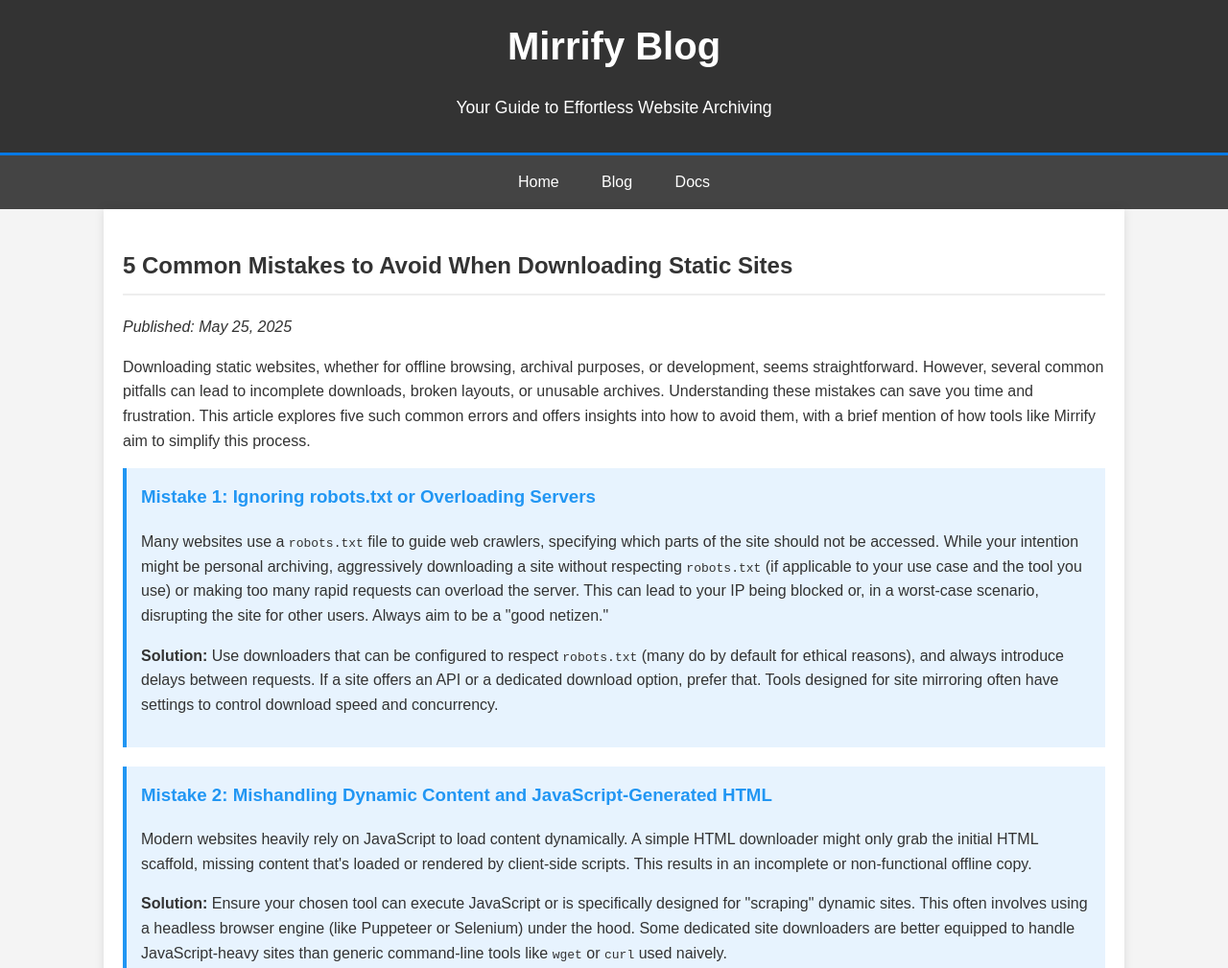
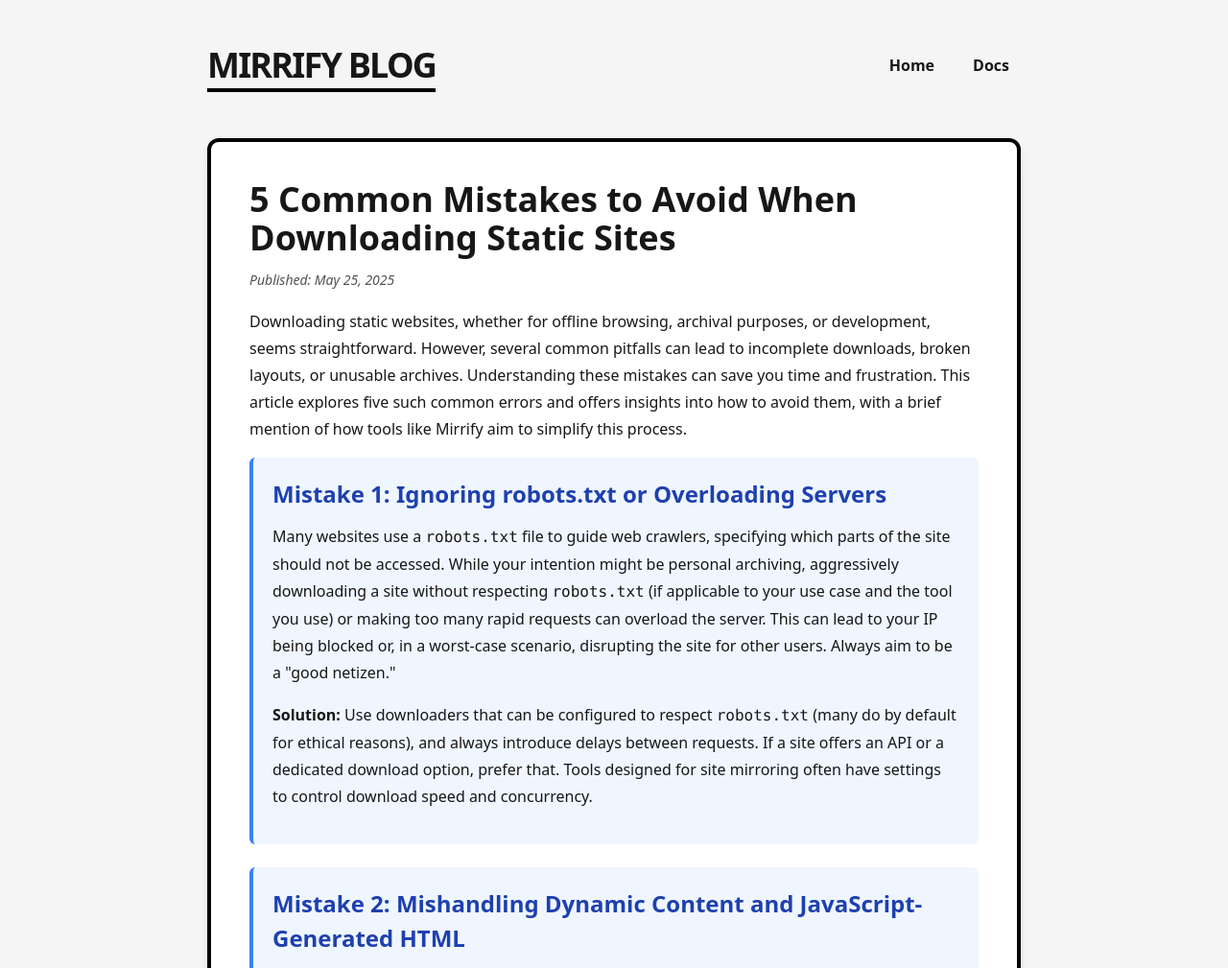
Before and after one commit to maddox05/mirrify, a browser extension: page onepager/blog/5-common-mistakes-to-avoid-when-downloading-static-sites.html in a window 1280 px wide. Shown: the top 1009 px of the page at 96% size. Drawn offline with nearby package versions, Linux system fonts and the light colour scheme.

Commit message:
fix mirrify blog

```diff
--- a/onepager/blog/5-common-mistakes-to-avoid-when-downloading-static-sites.html
+++ b/onepager/blog/5-common-mistakes-to-avoid-when-downloading-static-sites.html
@@ -1,6 +1,20 @@
 <!DOCTYPE html>
 <html lang="en">
   <head>
+    <!-- Google tag (gtag.js) -->
+    <script
+      async
+      src="https://www.googletagmanager.com/gtag/js?id=G-D1QS88GF1Z"
+    ></script>
+    <script>
+      window.dataLayer = window.dataLayer || [];
+      function gtag() {
+        dataLayer.push(arguments);
+      }
+      gtag("js", new Date());
+
+      gtag("config", "G-D1QS88GF1Z");
+    </script>
     <meta charset="UTF-8" />
     <meta name="viewport" content="width=device-width, initial-scale=1.0" />
     <meta
@@ -14,193 +28,201 @@
     <title>
       5 Common Mistakes to Avoid When Downloading Static Sites | Mirrify Blog
     </title>
+    <!-- Favicons -->
+    <link rel="icon" href="/assets/lambda.ico" type="image/x-icon" />
+    <link rel="shortcut icon" href="/assets/lambda.ico" type="image/x-icon" />
+    <link rel="apple-touch-icon" href="/assets/lambda.ico" />
+    <meta name="msapplication-TileImage" content="/assets/lambda.ico" />
+
+    <script src="https://cdn.tailwindcss.com"></script>
     <style>
-      body {
-        font-family: sans-serif;
-        line-height: 1.6;
-        margin: 0;
-        padding: 0;
-        background-color: #f4f4f4;
-        color: #333;
+      html {
+        font-family: "Courier New", monospace;
       }
-      .container {
-        width: 80%;
-        margin: auto;
-        overflow: hidden;
-        padding: 20px;
-        background-color: #fff;
-        box-shadow: 0 0 10px rgba(0, 0, 0, 0.1);
+      /* Basic styling for blog content */
+      .blog-content h2 {
+        font-size: 1.8rem; /* Tailwind text-2xl approx */
+        font-weight: bold;
+        margin-top: 2rem; /* Tailwind mt-8 approx */
+        margin-bottom: 1rem; /* Tailwind mb-4 approx */
+        border-bottom-width: 2px;
+        border-color: #e5e7eb; /* Tailwind gray-200 approx */
+        padding-bottom: 0.5rem; /* Tailwind pb-2 approx */
       }
-      header {
-        background: #333;
-        color: #fff;
-        padding: 1rem 0;
-        text-align: center;
-        border-bottom: #0779e4 3px solid;
+      .blog-content h3 {
+        font-size: 1.5rem; /* Tailwind text-xl approx */
+        font-weight: bold;
+        margin-top: 1.5rem; /* Tailwind mt-6 approx */
+        margin-bottom: 0.75rem; /* Tailwind mb-3 approx */
+        color: #1e3a8a; /* A darker blue, adjust as needed */
       }
-      header h1 {
-        margin: 0;
-        font-size: 2.5rem;
+      .blog-content p {
+        margin-bottom: 1rem; /* Tailwind mb-4 approx */
+        line-height: 1.75; /* Tailwind leading-relaxed approx */
       }
-      header p {
-        font-size: 1.1rem;
+      .blog-content ul {
+        list-style-type: disc;
+        margin-left: 1.5rem; /* Tailwind ml-6 approx */
+        margin-bottom: 1rem; /* Tailwind mb-4 approx */
       }
-      nav ul {
-        padding: 0;
-        list-style: none;
-        text-align: center;
-        background: #444;
-        margin: 0;
+      .blog-content li {
+        margin-bottom: 0.5rem; /* Tailwind mb-2 approx */
       }
-      nav ul li {
-        display: inline;
+      .blog-content a {
+        color: #2563eb; /* Tailwind blue-600 approx */
+        text-decoration: underline;
       }
-      nav ul li a {
-        color: #fff;
-        text-decoration: none;
-        padding: 15px 20px;
-        display: inline-block;
-      }
-      nav ul li a:hover {
-        background: #0779e4;
-      }
-      article h2 {
-        color: #333;
-        border-bottom: 2px solid #eee;
-        padding-bottom: 10px;
-      }
-      article h3 {
-        color: #0779e4;
+      .blog-content a:hover {
+        color: #1d4ed8; /* Tailwind blue-700 approx */
       }
       .mistake-summary {
-        background-color: #e7f3fe;
-        border-left: 4px solid #2196f3;
-        padding: 15px;
-        margin-bottom: 20px;
+        background-color: #eff6ff; /* Tailwind blue-50 approx */
+        border-left-width: 4px;
+        border-color: #3b82f6; /* Tailwind blue-500 approx */
+        padding: 1.25rem; /* Tailwind p-5 approx */
+        margin-bottom: 1.5rem; /* Tailwind mb-6 approx */
+        border-radius: 0.375rem; /* Tailwind rounded-md approx */
       }
       .mistake-summary h3 {
         margin-top: 0;
-        color: #2196f3;
-      }
-      footer {
-        text-align: center;
-        padding: 20px;
-        background: #333;
-        color: #fff;
-        margin-top: 20px;
+        color: #1e40af; /* Tailwind blue-800 approx */
       }
       .references {
-        margin-top: 30px;
-        padding-top: 15px;
-        border-top: 1px solid #ccc;
+        margin-top: 2.5rem; /* Tailwind mt-10 approx */
+        padding-top: 1rem; /* Tailwind pt-4 approx */
+        border-top-width: 1px;
+        border-color: #d1d5db; /* Tailwind gray-300 approx */
       }
       .references h3 {
-        color: #333;
-      }
-      .references ul {
-        list-style-type: disc;
-        padding-left: 20px;
-      }
-      .references ul li {
-        margin-bottom: 5px;
+        color: #1f2937; /* Tailwind gray-800 approx */
       }
     </style>
   </head>
-  <body>
-    <header>
-      <h1>Mirrify Blog</h1>
-      <p>Your Guide to Effortless Website Archiving</p>
-    </header>
-    <nav>
-      <ul>
-        <li><a href="/">Home</a></li>
-        <li><a href="/blog/">Blog</a></li>
-        <li><a href="/docs/">Docs</a></li>
+  <body class="bg-neutral-100 text-neutral-900">
+    <div class="max-w-4xl mx-auto px-6 py-12">
+      <header class="mb-12 flex justify-between items-start">
+        <div>
+          <h1
+            class="text-4xl font-bold tracking-tighter uppercase border-b-4 border-black inline-block pb-1"
+          >
+            <a href="/blog/" class="text-neutral-900">Mirrify Blog</a>
+          </h1>
+        </div>
+        <nav class="pt-2">
+          <ul class="flex space-x-4 font-bold">
+            <li>
+              <a
+                href="/"
+                class="px-3 py-2 text-neutral-900 hover:bg-black hover:text-white transition"
+                >Home</a
+              >
+            </li>
+            <li>
+              <a
+                href="/docs/index.html"
+                class="px-3 py-2 text-neutral-900 hover:bg-black hover:text-white transition"
+                >Docs</a
+              >
+            </li>
           </ul>
         </nav>
-    <div class="container">
-      <article>
-        <h2>5 Common Mistakes to Avoid When Downloading Static Sites</h2>
-        <p><em>Published: May 25, 2025</em></p>
+      </header>
+
+      <main
+        class="bg-white p-8 md:p-10 border-4 border-black shadow-lg rounded-xl"
+      >
+        <article class="blog-content">
+          <h1 class="text-3xl md:text-4xl font-bold mb-3">
+            5 Common Mistakes to Avoid When Downloading Static Sites
+          </h1>
+          <p class="text-sm text-neutral-600 mb-8">
+            <em>Published: May 25, 2025</em>
+          </p>
 
           <p>
             Downloading static websites, whether for offline browsing, archival
             purposes, or development, seems straightforward. However, several
             common pitfalls can lead to incomplete downloads, broken layouts, or
-          unusable archives. Understanding these mistakes can save you time and
-          frustration. This article explores five such common errors and offers
-          insights into how to avoid them, with a brief mention of how tools
-          like Mirrify aim to simplify this process.
+            unusable archives. Understanding these mistakes can save you time
+            and frustration. This article explores five such common errors and
+            offers insights into how to avoid them, with a brief mention of how
+            tools like Mirrify aim to simplify this process.
           </p>
 
           <section class="mistake-summary">
             <h3>Mistake 1: Ignoring robots.txt or Overloading Servers</h3>
             <p>
               Many websites use a <code>robots.txt</code> file to guide web
-            crawlers, specifying which parts of the site should not be accessed.
-            While your intention might be personal archiving, aggressively
-            downloading a site without respecting <code>robots.txt</code> (if
-            applicable to your use case and the tool you use) or making too many
-            rapid requests can overload the server. This can lead to your IP
-            being blocked or, in a worst-case scenario, disrupting the site for
-            other users. Always aim to be a "good netizen."
+              crawlers, specifying which parts of the site should not be
+              accessed. While your intention might be personal archiving,
+              aggressively downloading a site without respecting
+              <code>robots.txt</code> (if applicable to your use case and the
+              tool you use) or making too many rapid requests can overload the
+              server. This can lead to your IP being blocked or, in a worst-case
+              scenario, disrupting the site for other users. Always aim to be a
+              "good netizen."
             </p>
             <p>
-            <strong>Solution:</strong> Use downloaders that can be configured to
-            respect <code>robots.txt</code> (many do by default for ethical
+              <strong>Solution:</strong> Use downloaders that can be configured
+              to respect <code>robots.txt</code> (many do by default for ethical
               reasons), and always introduce delays between requests. If a site
               offers an API or a dedicated download option, prefer that. Tools
-            designed for site mirroring often have settings to control download
-            speed and concurrency.
+              designed for site mirroring often have settings to control
+              download speed and concurrency.
             </p>
           </section>
 
           <section class="mistake-summary">
             <h3>
-            Mistake 2: Mishandling Dynamic Content and JavaScript-Generated HTML
+              Mistake 2: Mishandling Dynamic Content and JavaScript-Generated
+              HTML
             </h3>
             <p>
               Modern websites heavily rely on JavaScript to load content
               dynamically. A simple HTML downloader might only grab the initial
               HTML scaffold, missing content that's loaded or rendered by
-            client-side scripts. This results in an incomplete or non-functional
-            offline copy.
+              client-side scripts. This results in an incomplete or
+              non-functional offline copy.
             </p>
             <p>
               <strong>Solution:</strong> Ensure your chosen tool can execute
-            JavaScript or is specifically designed for "scraping" dynamic sites.
-            This often involves using a headless browser engine (like Puppeteer
-            or Selenium) under the hood. Some dedicated site downloaders are
-            better equipped to handle JavaScript-heavy sites than generic
-            command-line tools like <code>wget</code> or <code>curl</code> used
-            naively.
+              JavaScript or is specifically designed for "scraping" dynamic
+              sites. This often involves using a headless browser engine (like
+              Puppeteer or Selenium) under the hood. Some dedicated site
+              downloaders are better equipped to handle JavaScript-heavy sites
+              than generic command-line tools like <code>wget</code> or
+              <code>curl</code> used naively.
             </p>
           </section>
 
           <section class="mistake-summary">
-          <h3>Mistake 3: Incorrectly Managing Asset Paths (CSS, JS, Images)</h3>
+            <h3>
+              Mistake 3: Incorrectly Managing Asset Paths (CSS, JS, Images)
+            </h3>
             <p>
               A frequent issue is that downloaded sites have broken styling,
-            missing images, or non-functional scripts because the paths to these
-            assets are incorrect in the local copy. Websites often use absolute
-            paths (e.g., <code>/css/style.css</code>) or domain-relative paths
-            that don't translate well when the site is viewed locally from a
-            different directory structure (e.g.,
-            <code>file:///C:/Users/YourName/Downloads/MySite/index.html</code>).
+              missing images, or non-functional scripts because the paths to
+              these assets are incorrect in the local copy. Websites often use
+              absolute paths (e.g., <code>/css/style.css</code>) or
+              domain-relative paths that don't translate well when the site is
+              viewed locally from a different directory structure (e.g.,
+              <code>file:///C:/Users/YourName/Downloads/MySite/index.html</code
+              >).
             </p>
             <p>
               <strong>Solution:</strong> Good site downloaders automatically
-            rewrite these paths to be relative to the downloaded files, ensuring
-            everything links correctly. Understanding the difference between
-            absolute and relative paths is crucial. For instance, an absolute
-            path like <code><img src="/images/logo.png" /></code> assumes the
-            image is at the root of the web server. When offline, this path is
+              rewrite these paths to be relative to the downloaded files,
+              ensuring everything links correctly. Understanding the difference
+              between absolute and relative paths is crucial. For instance, an
+              absolute path like
+              <code><img src="/images/logo.png" /></code> assumes the image is
+              at the root of the web server. When offline, this path is
               meaningless unless the downloaded site structure perfectly mimics
               the server's root. Relative paths (e.g.,
               <code><img src="images/logo.png" /></code> or
               <code><img src="../images/logo.png" /></code>) are generally more
-            robust for offline viewing as they are resolved based on the current
-            file's location.
+              robust for offline viewing as they are resolved based on the
+              current file's location.
             </p>
           </section>
 
@@ -212,18 +234,19 @@
             <p>
               Web pages can use various character encodings (UTF-8, ISO-8859-1,
               etc.). If the downloader doesn't handle these correctly, or if the
-            <code>&lt;meta charset&gt;</code> tag is missing or misinterpreted,
-            text can appear garbled. Similarly, file names with special
-            characters or very long paths can cause issues on certain operating
-            systems if not properly sanitized during the download process.
+              <code>&lt;meta charset&gt;</code> tag is missing or
+              misinterpreted, text can appear garbled. Similarly, file names
+              with special characters or very long paths can cause issues on
+              certain operating systems if not properly sanitized during the
+              download process.
             </p>
             <p>
-            <strong>Solution:</strong> Ensure your tool correctly interprets and
-            preserves character encoding. Modern tools usually default to UTF-8,
-            which is widely compatible. For file names, good downloaders will
-            sanitize them to be OS-friendly, replacing or encoding problematic
-            characters and truncating overly long names while trying to maintain
-            link integrity.
+              <strong>Solution:</strong> Ensure your tool correctly interprets
+              and preserves character encoding. Modern tools usually default to
+              UTF-8, which is widely compatible. For file names, good
+              downloaders will sanitize them to be OS-friendly, replacing or
+              encoding problematic characters and truncating overly long names
+              while trying to maintain link integrity.
             </p>
           </section>
 
@@ -239,21 +262,21 @@
             <p>
               <strong>Solution:</strong> Use a downloader that has robust error
               handling and resume capabilities. Configure the crawl depth
-            appropriately for the site's structure. Check logs for any errors or
-            missed resources. For very large or complex sites, it might be
+              appropriately for the site's structure. Check logs for any errors
+              or missed resources. For very large or complex sites, it might be
               necessary to download in stages or use more specialized archival
               tools. Some tools also allow specifying URL patterns to include or
               exclude, helping to focus the download on relevant content only.
             </p>
           </section>
 
-        <h3>How Tools Like Mirrify Can Help</h3>
+          <h2>How Tools Like Mirrify Can Help</h2>
           <p>
             While the above points highlight common challenges, dedicated tools
             like Mirrify are designed to address many of these issues. Mirrify
             aims to provide a user-friendly experience for creating complete,
-          browseable offline copies of static and JavaScript-heavy websites. It
-          focuses on:
+            browseable offline copies of static and JavaScript-heavy websites.
+            It focuses on:
           </p>
           <ul>
             <li>
@@ -274,17 +297,17 @@
             </li>
           </ul>
           <p>
-          The goal of such tools is to abstract away the complexities, allowing
-          users to archive websites without needing to become experts in web
-          protocols or command-line utilities. While no tool is perfect for
-          every scenario, using a purpose-built solution can significantly
+            The goal of such tools is to abstract away the complexities,
+            allowing users to archive websites without needing to become experts
+            in web protocols or command-line utilities. While no tool is perfect
+            for every scenario, using a purpose-built solution can significantly
             reduce the chances of falling into these common traps.
           </p>
 
           <p>
             By being aware of these potential pitfalls and choosing the right
-          tools, you can ensure your website downloads are complete, functional,
-          and truly useful for your intended purpose.
+            tools, you can ensure your website downloads are complete,
+            functional, and truly useful for your intended purpose.
           </p>
 
           <section class="references">
@@ -295,23 +318,27 @@
                 <a
                   href="https://www.w3.org/TR/WD-html40-970917/htmlweb.html#h-5.1.2"
                   target="_blank"
+                  rel="noopener noreferrer"
                   >https://www.w3.org/TR/WD-html40-970917/htmlweb.html#h-5.1.2</a
                 >
               </li>
               <li>
-              Google Search Central. (n.d.). <em>Robots.txt Specifications</em>.
-              Retrieved from
+                Google Search Central. (n.d.).
+                <em>Robots.txt Specifications</em>. Retrieved from
                 <a
                   href="https://developers.google.com/search/docs/advanced/robots/robots_txt"
                   target="_blank"
+                  rel="noopener noreferrer"
                   >https://developers.google.com/search/docs/advanced/robots/robots_txt</a
                 >
               </li>
               <li>
-              MDN Web Docs. (n.d.). <em>Character encodings</em>. Retrieved from
+                MDN Web Docs. (n.d.). <em>Character encodings</em>. Retrieved
+                from
                 <a
                   href="https://developer.mozilla.org/en-US/docs/Web/HTML/Element/meta/charset"
                   target="_blank"
+                  rel="noopener noreferrer"
                   >https://developer.mozilla.org/en-US/docs/Web/HTML/Element/meta/charset</a
                 >
               </li>
@@ -322,16 +349,23 @@
                 <a
                   href="https://www.conductor.com/academy/urls/faq/absolute-vs-relative/"
                   target="_blank"
+                  rel="noopener noreferrer"
                   >https://www.conductor.com/academy/urls/faq/absolute-vs-relative/</a
                 >
               </li>
             </ul>
           </section>
         </article>
+      </main>
+
+      <footer class="mt-16 border-t-2 border-black pt-8 text-center text-sm">
+        <p>© 2025 Mirrify. All rights reserved.</p>
+        <p class="mt-4">
+          <a href="/blog/" class="underline hover:text-neutral-600"
+            >Back to Blog</a
+          >
+        </p>
+      </footer>
     </div>
-
-    <footer>
-      <p>&copy; 2025 Mirrify. All rights reserved.</p>
-    </footer>
   </body>
 </html>
```
Lines whose indentation alone changed are shown as unchanged.
